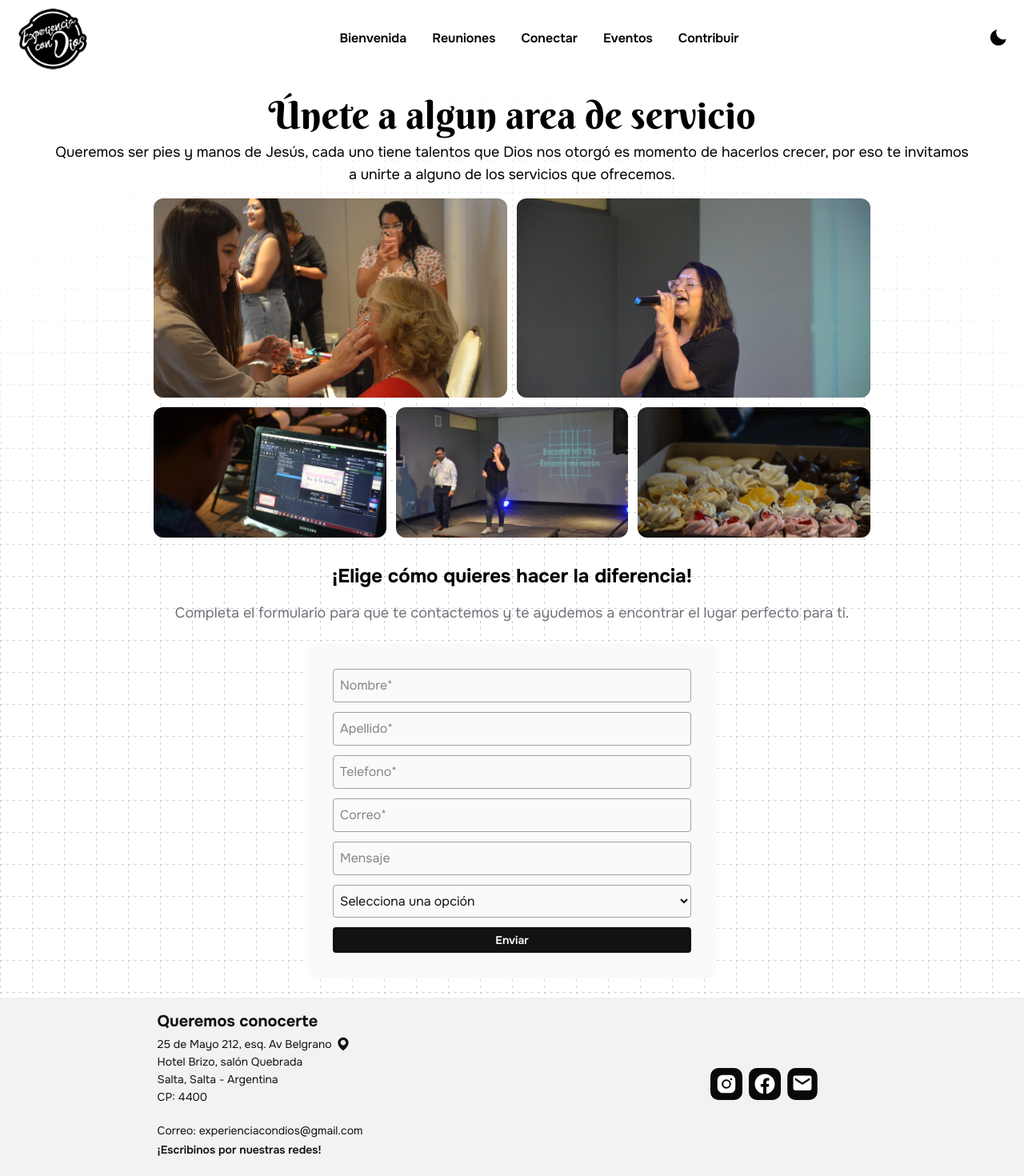
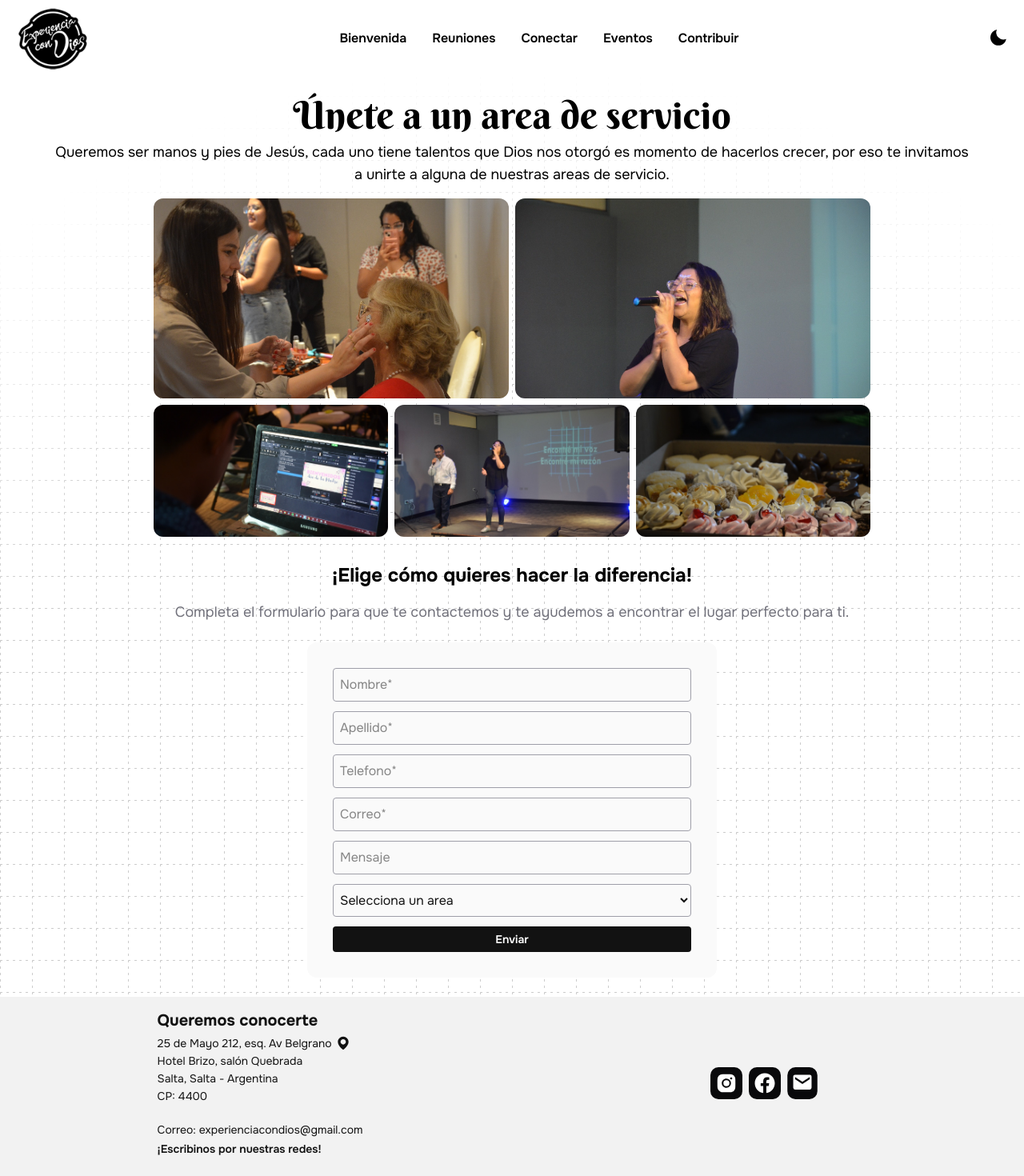
Before and after one commit to CristianLeyton/experiencia-page, a React (Vite) app: page /servicios in a window 1280 px wide. Shown: the top 1470 px of the page at 80% size. Built offline with nearby package versions, Linux system fonts and the light colour scheme.

Commit message:
Puedo enviar mails como notificacion mediante appscript

```diff
--- a/src/components/pages/ServicesPage.tsx
+++ b/src/components/pages/ServicesPage.tsx
@@ -67,15 +67,15 @@ export function ServicesPage() {
 
   return (
     <div className="flex flex-col items-center justify-center container mx-auto px-4 py-6 dark:text-secondary">
-      <Title text="Únete a algun area de servicio" />
+      <Title text="Únete a un area de servicio" />
       <div className="xl:text-lg flex flex-col gap-4 text-center text-balance max-w-6xl">
         <p className="pt-2">
-          Queremos ser pies y manos de Jesús, cada uno tiene talentos que Dios
+          Queremos ser manos y pies de Jesús, cada uno tiene talentos que Dios
           nos otorgó es momento de hacerlos crecer, por eso te invitamos a
-          unirte a alguno de los servicios que ofrecemos.
+          unirte a alguna de nuestras areas de servicio.
         </p>
 
-        <div className="grid grid-cols-12 gap-3 max-w-4xl mx-auto *:hover:scale-125 *:transition-transform *:duration-300 *:hover:shadow-xl *:hover:z-20 *:cursor-zoom-in">
+        <div className="grid grid-cols-12 gap-2 max-w-4xl mx-auto *:hover:scale-125 *:transition-transform *:duration-300 *:hover:shadow-xl *:hover:z-20 *:cursor-zoom-in">
           <img src={image3} alt="image1" className="rounded-xl col-span-6 aspect-video object-cover card show" />
           <img src={image5} alt="image2" className="rounded-xl col-span-6 aspect-video object-cover card show" />
           <img src={image2} alt="image3" className="rounded-xl col-span-4 aspect-video object-cover card show" />
@@ -98,7 +98,7 @@ export function ServicesPage() {
         <input name="mensaje" type="text" placeholder="Mensaje" disabled={enviar === 'Enviado'}/>
         <select name="area" required defaultValue={""} className="rounded border border-zinc-400 py-2 px-1 text-primary dark:text-secondary [&>option]:text-primary" disabled={enviar === 'Enviado'}>
           <option value="" disabled >
-            Selecciona una opción
+            Selecciona un area
           </option>
           {areas.map((area, index) => (
             <option key={index}>{area}</option>
--- a/src/components/sections/Contribute.tsx
+++ b/src/components/sections/Contribute.tsx
@@ -11,6 +11,7 @@ export const areas = [
     "Equipo de Refrigerio",
     "Redes Sociales y Diseño",
     "Multimedia y Sonido",
+    "Area de ayuda social"
   ];
 
 function CopyToClipboard(props: React.SVGProps<SVGSVGElement>) {
```
